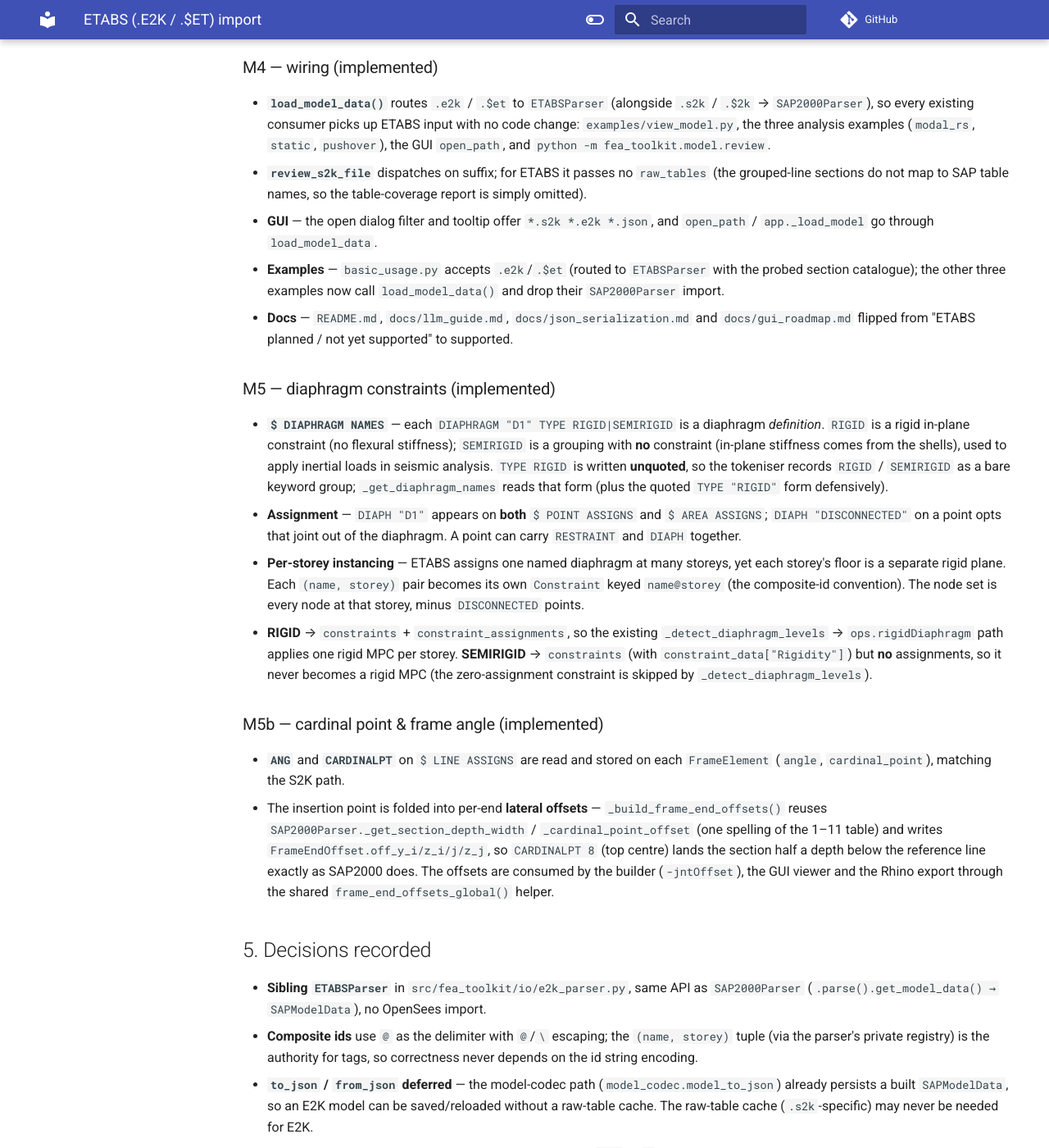
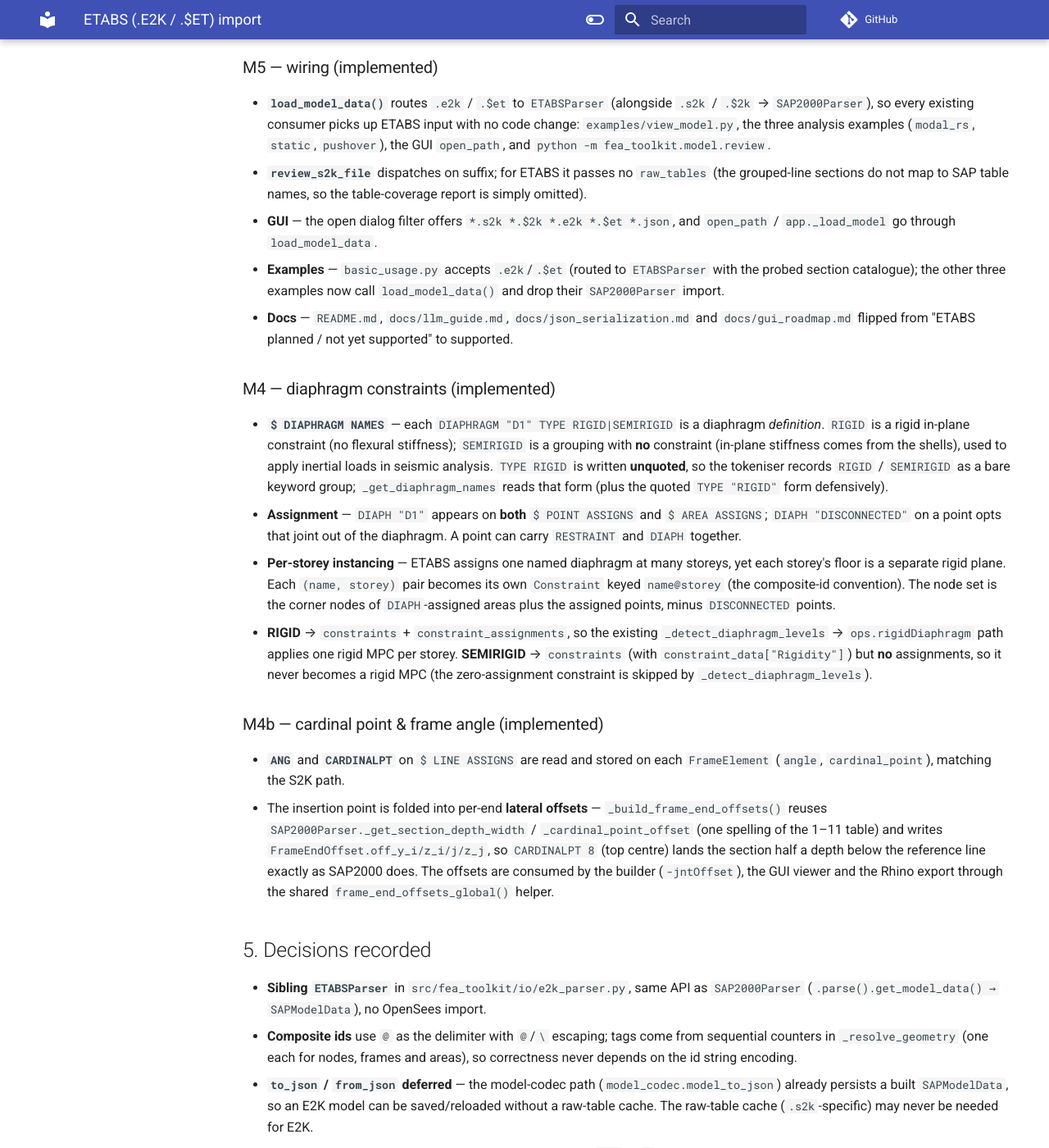
Before and after one commit to boustrephon/fea_toolkit, an MkDocs documentation site: the page built from docs/e2k_import_plan.md, in a window 1280 px wide and 1400 px high, scrolled down 5670 px. Shown: the whole window at 82% size. Built offline with MkDocs 1.6.1 and Material for MkDocs 9.7.7, drawn with Linux system fonts in a browser that asks for light colours; comment, search, counter and statistics services are not loaded; some of the changed text lies outside the part shown.

```diff
--- a/docs/e2k_import_plan.md
+++ b/docs/e2k_import_plan.md
@@ -91,8 +91,8 @@
 | **M1** | Geometry resolution: storey elevations, node/element materialisation with drops, composite ids + tags | ✅ done |
 | **M2** | Sections & materials & restraints | ✅ done |
 | **M3** | Loads & combinations | ✅ done |
-| **M4** | Wiring (`model_loader`, CLI, GUI dialogs, examples) + fixtures + docs | ✅ done |
-| **M5** | Diaphragm constraints (`$ DIAPHRAGM NAMES` + `DIAPH` assigns) | ✅ done |
+| **M4** | Diaphragm constraints (`$ DIAPHRAGM NAMES` + `DIAPH` assigns) | ✅ done |
+| **M5** | Wiring (`model_loader`, CLI, GUI dialogs, examples) + fixtures + docs | ✅ done |
 | **M6** | Object auto-meshing via `gmsh` (`FLOORMESH`, cookie-cut, `MAXMESHSIZE`) | ⬜ deferred |
 | **M7** | v21 load-case format split (`$ LOAD PATTERNS` + `$ LOAD CASES`) | ⬜ pending |
 | **M2 hardening** | Parametric shape-type dispatch + `FILE`-scoped catalogue resolution | ✅ done |
@@ -268,7 +268,7 @@
 * **`review_s2k_file`** dispatches on suffix; for ETABS it passes no
   `raw_tables` (the grouped-line sections do not map to SAP table names, so
   the table-coverage report is simply omitted).
-* **GUI** — the open dialog filter and tooltip offer `*.s2k *.e2k *.json`, and
+* **GUI** — the open dialog filter offers `*.s2k *.$2k *.e2k *.$et *.json`, and
   `open_path` / `app._load_model` go through `load_model_data`.
 * **Examples** — `basic_usage.py` accepts `.e2k`/`.$et` (routed to
   `ETABSParser` with the probed section catalogue); the other three examples
@@ -292,8 +292,8 @@
 * **Per-storey instancing** — ETABS assigns one named diaphragm at many storeys,
   yet each storey's floor is a separate rigid plane.  Each `(name, storey)`
   pair becomes its own `Constraint` keyed `name@storey` (the composite-id
-  convention).  The node set is every node at that storey, minus
-  `DISCONNECTED` points.
+  convention).  The node set is the corner nodes of `DIAPH`-assigned areas
+  plus the assigned points, minus `DISCONNECTED` points.
 * **RIGID** → `constraints` + `constraint_assignments`, so the existing
   `_detect_diaphragm_levels` → `ops.rigidDiaphragm` path applies one rigid MPC
   per storey.  **SEMIRIGID** → `constraints` (with
@@ -301,7 +301,7 @@
   rigid MPC (the zero-assignment constraint is skipped by
   `_detect_diaphragm_levels`).
 
-### M5b — cardinal point & frame angle (implemented)
+### M4b — cardinal point & frame angle (implemented)
 
 * **`ANG`** and **`CARDINALPT`** on `$ LINE ASSIGNS` are read and stored on each
   `FrameElement` (`angle`, `cardinal_point`), matching the S2K path.
@@ -318,9 +318,9 @@
 * **Sibling `ETABSParser`** in `src/fea_toolkit/io/e2k_parser.py`, same API as
   `SAP2000Parser` (`.parse().get_model_data() → SAPModelData`), no OpenSees
   import.
-* **Composite ids** use `@` as the delimiter with `@`/`\` escaping; the
-  `(name, storey)` tuple (via the parser's private registry) is the authority
-  for tags, so correctness never depends on the id string encoding.
+* **Composite ids** use `@` as the delimiter with `@`/`\` escaping; tags come
+  from sequential counters in `_resolve_geometry` (one each for nodes, frames
+  and areas), so correctness never depends on the id string encoding.
 * **`to_json` / `from_json` deferred** — the model-codec path
   (`model_codec.model_to_json`) already persists a built `SAPModelData`, so an
   E2K model can be saved/reloaded without a raw-table cache.  The raw-table
```
Also changed, not shown: other parts of docs/e2k_import_plan.md (+6 -6 lines), README.md (+8 -6 lines), 5 other files.
